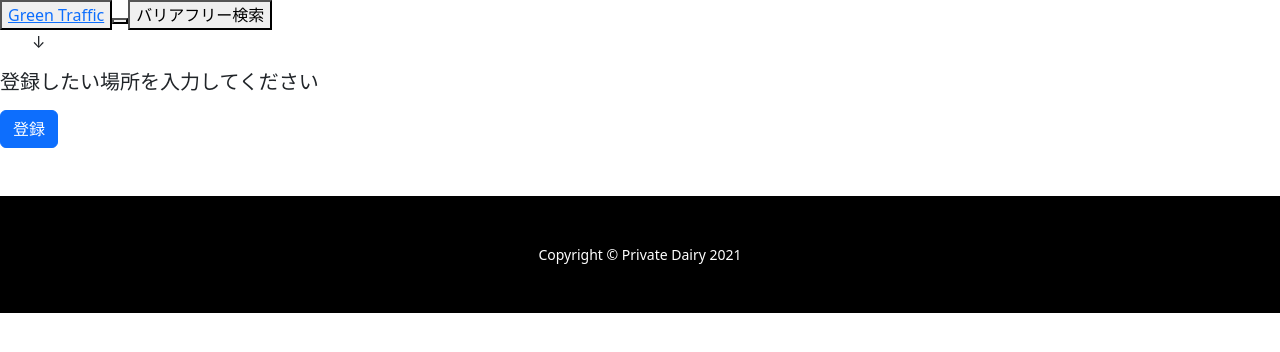
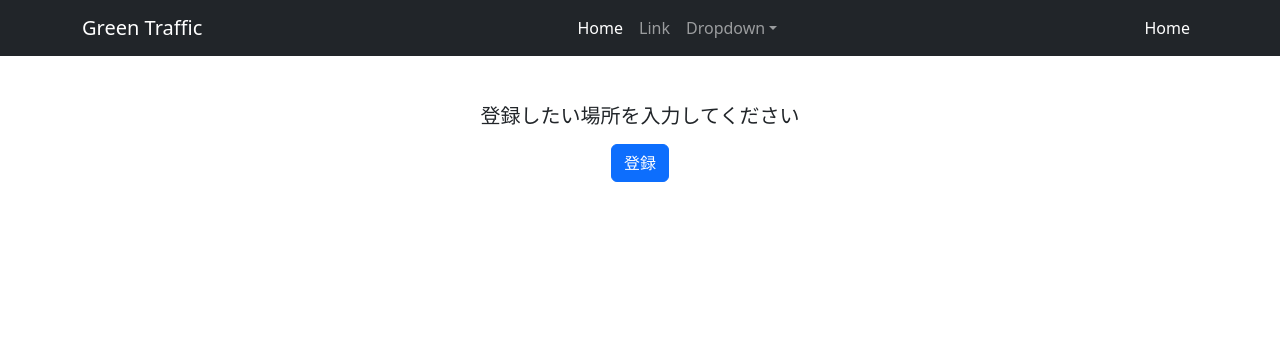
Before and after one commit to AokiJunsei/gt, a Django app: page /gt/map_register/ in a window 1280 px wide. Shown: the top 352 px of the page. Run offline with Django 4.2, Linux system fonts and the light colour scheme; some libraries are stand-ins or nearby versions.

Commit message:
fix:デバック完了

```diff
--- a/greentraffic/gt/templates/gt/admin_map_register.html
+++ b/greentraffic/gt/templates/gt/admin_map_register.html
@@ -1,6 +1,8 @@
 {% extends "gt/base.html" %}
 {% load static %}
 {% block title %}Green Traffic{% endblock %}
+
+{% block head %}{% endblock %}
 
 {% block content %}
 <main onload="initMap()">
--- a/greentraffic/gt/templates/gt/base.html
+++ b/greentraffic/gt/templates/gt/base.html
@@ -8,6 +8,9 @@
     <meta name="author" content="">
 
     <title> {% block title%} Green Traffic {% endblock %}</title>
+
+    <!-- Favicon-->
+    <link rel="icon" type="image/x-icon" href="{% static 'assets/favicon.ico' %}" />
 
     {% comment %} <link rel="stylesheet" href="https://startbootstrap.com/template/bare"> {% endcomment %}
     <link href="{% static 'css/styles.css' %}" rel="stylesheet">
@@ -22,38 +25,41 @@
 
   <body>
     <div>
-      <header class="site-header">
-          <div class="wrapper site-header__wrapper">
-            <button><a href="{% url 'gt:top' %}" class="brand">Green Traffic</a><button>
-            <div class="nav">
-                {% comment %} <button class="nav__item"><a href="{% url 'gt:top' %}">最短検索</a></button>
-                <button class="nav__item"><a href="{% url 'gt:Cheapest_search' %}">最安検索</a></button>
-                <button class="nav__item"><a href="{% url 'gt:Sharing_service' %}">シェアリングサービス</a></button> {% endcomment %}
-                <button class="nav__item">バリアフリー検索</button>
-                <div class="btn-container">
-                  <ul id="btn2" class="hidden">↓
-                  {% comment %} <li><a href="{% url 'gt:Barrier-free_Shortest' %}">最短</a></li><li><a href="{% url 'gt:Barrier-free_Cheapest' %}">最安</a></li> {% endcomment %}
+      <nav class="navbar navbar-expand-lg navbar-dark bg-dark">
+          <div class="container">
+            <a href="{% url 'gt:top' %}" class="navbar-brand">Green Traffic</a>
+            <button class="navbar-toggler" type="button" data-bs-toggle="collapse" data-bs-target="#navbarSupportedContent" aria-controls="navbarSupportedContent" aria-expanded="false" aria-label="Toggle navigation"><span class="navbar-toggler-icon"></span></button>
+            <div class="collapse navbar-collapse" id="navbarSupportedContent">
+
+              <ul class="navbar-nav ms-auto mb-2 mb-lg-0">
+                <li class="nav-item"><a class="nav-link active" aria-current="page" href="#">Home</a></li>
+                <li class="nav-item"><a class="nav-link" href="#">Link</a></li>
+                <li class="nav-item dropdown">
+                    <a class="nav-link dropdown-toggle" id="navbarDropdown" href="#" role="button" data-bs-toggle="dropdown" aria-expanded="false">Dropdown</a>
+                    <ul class="dropdown-menu dropdown-menu-end" aria-labelledby="navbarDropdown">
+                        <li><a class="dropdown-item" href="{% url 'gt:top' %}">最短検索</a></li>
+                        {% comment %} <li><a class="dropdown-item" href="{% url 'gt:Cheapest_search' %}">最安検索</a></li> {% endcomment %}
+                        {% comment %} <li><a class="dropdown-item" href="{% url 'gt:Sharing_service' %}">シェアリングサービス</a></li> {% endcomment %}
+                        <li><a class="dropdown-item" href="#">バリアフリー検索</a></li>
+                        {% comment %} <li><a class="dropdown-item" href="{% url 'gt:Barrier-free_Shortest' %}">最短</a></li> {% endcomment %}
+                        {% comment %} <li><a class="dropdown-item" href="{% url 'gt:Barrier-free_Cheapest' %}">最安</a></li> {% endcomment %}
+                        <li><hr class="dropdown-divider" /></li>
+                        <li><a class="dropdown-item" href="#">Something else here</a></li>
                     </ul>
-                </div>
-                <div id="text"></div>
+                </li>
+              </ul>
+
+              <ul class="navbar-nav ms-auto mb-2 mb-lg-0">
+                <li class="nav-item"><a class="nav-link active" aria-current="page" href="#">Home</a></li>
                 {% if user.is_authenticated %}
-                <div class = "logout">
-                  {% comment %} <button ><a href="{% url 'gt:logout' %}">ログアウト</a></button> {% endcomment %}
-                </div>
-                <div class = "history">
-                  {% comment %} <button ><a href="{% url 'gt:account_history' %}">履歴一覧</a></button> {% endcomment %}
-                </div>
-                <div class = "info">
-                  {% comment %} <button ><a href="{% url 'gt:account_info' request.user.id %}">登録情報</a></button> {% endcomment %}
-                </div>
+                {% comment %} <li class="nav-item"><a class="nav-link" href="{% url 'gt:logout' %}">ログアウト</a></li> {% endcomment %}
+                {% comment %} <li class="nav-item"><a class="nav-link" href="{% url 'gt:account_history' %}">履歴一覧</a></li> {% endcomment %}
+                {% comment %} <li class="nav-item"><a class="nav-link" href="{% url 'gt:account_info' request.user.id %}">登録情報</a></li> {% endcomment %}
                 {% else %}
-                <div class = "sign">
-                  {% comment %} <button ><a href="{% url 'gt:signUp' %}">新規登録</a></button> {% endcomment %}
-                </div>
-                <div class = "login">
-                  {% comment %} <button ><a href="{% url 'gt:login' %}">ログイン</a></button> {% endcomment %}
-                </div>
+                {% comment %} <li class="nav-item"><a class="nav-link" href="{% url 'gt:signUp' %}">新規登録</a></li> {% endcomment %}
+                {% comment %} <li class="nav-item"><a class="nav-link" href="{% url 'gt:login' %}">ログイン</a></li> {% endcomment %}
                 {% endif %}
+              </ul>
 
                 <script src="https://code.jquery.com/jquery-3.5.1.min.js"
                 integrity="sha256-9/aliU8dGd2tb6OSsuzixeV4y/faTqgFtohetphbbj0="
@@ -79,16 +85,24 @@
               </script>
             </div>
           </div>
-        </header>
+        </nav>
         {% block header%}{% endblock %}
+
+        <!-- Page content-->
+      <div class="container">
+          <div class="text-center mt-5">
             {% block content %}{% endblock content %}
-      <!-- Footer -->
+          </div>
+      </div>
+      {% comment %} <!-- Footer -->
       <footer class="py-5 bg-black">
-        <div class="container px-5"><p class="m-0 text-center text-white small">Copyright &copy; Private Dairy 2021</p></div>
-      </footer>
+        <div class="container px-5"><p class="m-0 text-center text-white small">Copyright &copy; </p></div>
+      </footer> {% endcomment %}
 
       <!-- Bootstrap core JS-->
-      <script src="https://cdn.jsdelivr.net/npm/bootstrap@5.1.0/dist/js/bootstrap.bundle.min.js"></script>
+      <script src="https://cdn.jsdelivr.net/npm/bootstrap@5.2.3/dist/js/bootstrap.bundle.min.js"></script>
+      <!-- Core theme JS-->
+      <script src="js/scripts.js"></script>
     </div>
   </body>
 </html>
```
Also changed, not shown: greentraffic/static/assets/favicon.ico (added). Lines whose indentation alone changed are shown as unchanged.
